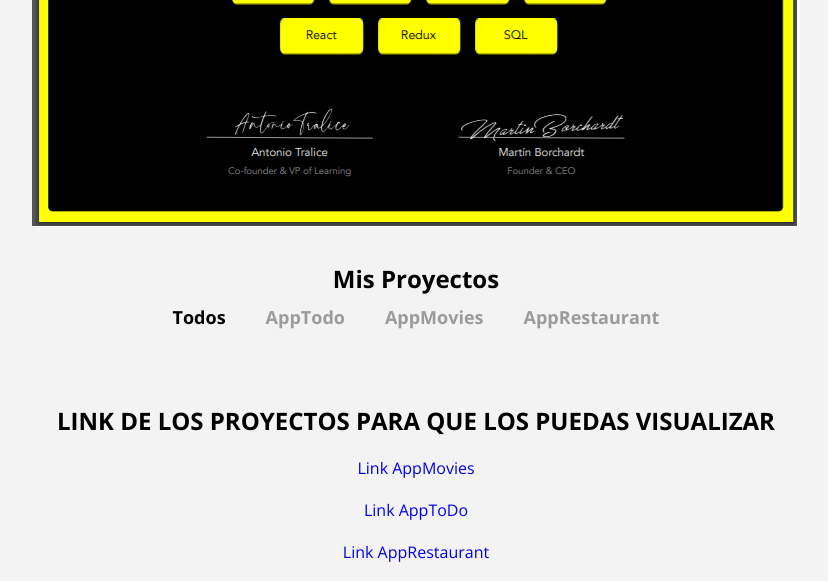
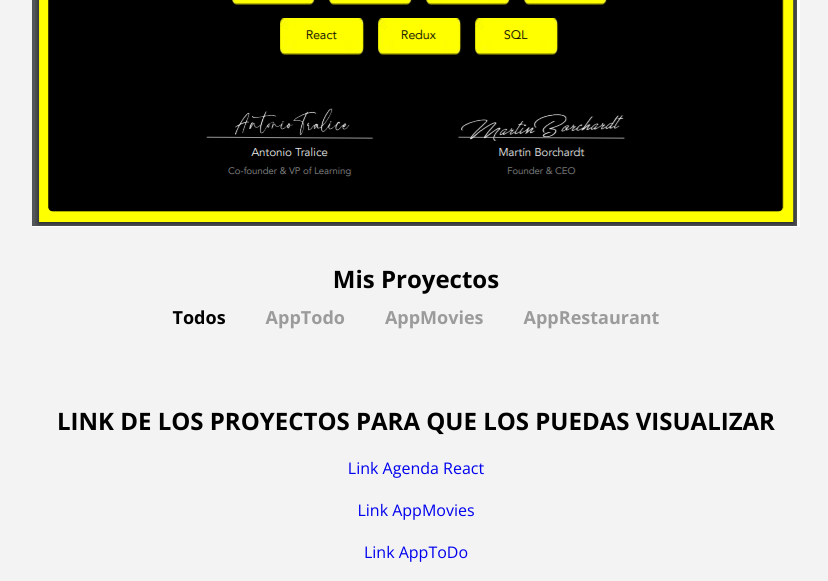
Before and after one commit to Walcruz2021/Walcruz2021.github.io, a website: page index.html in a window 1280 px wide. Shown: the part 778-1359 px from the top of the page, without its empty margins (224-1052 px from the left). Drawn offline with nearby package versions, Linux system fonts and the light colour scheme; a script that the page names is missing.

Commit message:
agendaLink

```diff
--- a/index.html
+++ b/index.html
@@ -159,6 +159,7 @@
 		<h2>LINK DE LOS PROYECTOS PARA QUE LOS PUEDAS VISUALIZAR</h2>
 
 		<div class="link">
+		<p><a href="https://app-agenda.vercel.app/" target="_blank">Link Agenda React</a></p>
 		<p><a href="https://walcruz2021.github.io/AppMoviesPractica/" target="_blank">Link AppMovies</a></p>
 		<p><a href="https://walcruz2021.github.io/AppTodoPractica"/ target="_blank">Link AppToDo</a></p>
 		<p><a href="https://www.youtube.com/watch?v=_F54ug2DTDs"/ target="_blank">Link AppRestaurant</a></p>
```
